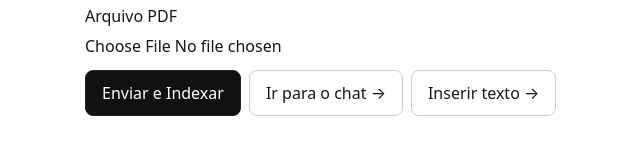
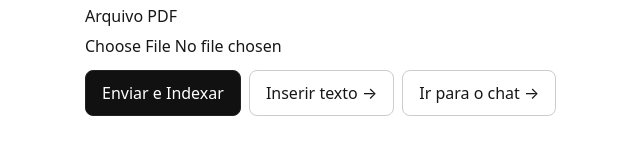
Before and after one commit to Luizbragga/rag-faq-bot, a Next.js app: page /upload in a window 1280 px wide. Shown: the part 194-348 px from the top of the page, without its empty margins (161-801 px from the left). Built offline with nearby package versions, Linux system fonts and the light colour scheme.

Commit message:
fix(upload): 'use client' na primeira linha e remover force-dynamic

```diff
--- a/src/app/upload/page.tsx
+++ b/src/app/upload/page.tsx
@@ -32,10 +32,8 @@ export default function UploadPDFPage() {
 
       push(`OK: documento ${j1.docId} com ${j1.chunks} chunk(s).`);
 
-      // 2) Backfill de embeddings (local, sem custo)
-      push(
-        "Gerando embeddings… (a primeira vez pode demorar por causa do download do modelo)"
-      );
+      // 2) Backfill de embeddings
+      push("Gerando embeddings… (primeira vez pode demorar)");
       const r2 = await fetch(
         `/api/embeddings/backfill?tenantId=${encodeURIComponent(
           tenantId
@@ -105,6 +103,18 @@ export default function UploadPDFPage() {
           </button>
 
           <a
+            href="/upload/text"
+            style={{
+              padding: "10px 16px",
+              borderRadius: 8,
+              border: "1px solid #ccc",
+              textDecoration: "none",
+            }}
+          >
+            Inserir texto →
+          </a>
+
+          <a
             href="/chat"
             style={{
               padding: "10px 16px",
@@ -114,19 +124,6 @@ export default function UploadPDFPage() {
             }}
           >
             Ir para o chat →
-          </a>
-
-          {/* atalho para a página de texto */}
-          <a
-            href="/upload/text"
-            style={{
-              padding: "10px 16px",
-              borderRadius: 8,
-              border: "1px solid #ccc",
-              textDecoration: "none",
-            }}
-          >
-            Inserir texto →
           </a>
         </div>
       </form>
--- a/src/app/upload/text/page.tsx
+++ b/src/app/upload/text/page.tsx
@@ -19,7 +19,6 @@ export default function UploadTextPage() {
 
     setBusy(true);
     setLog([]);
-
     try {
       // 1) Ingestão do texto
       push("Enviando texto…");
@@ -124,7 +123,6 @@ export default function UploadTextPage() {
           >
             {busy ? "Processando…" : "Enviar e Indexar"}
           </button>
-
           <a
             href="/chat"
             style={{
```
